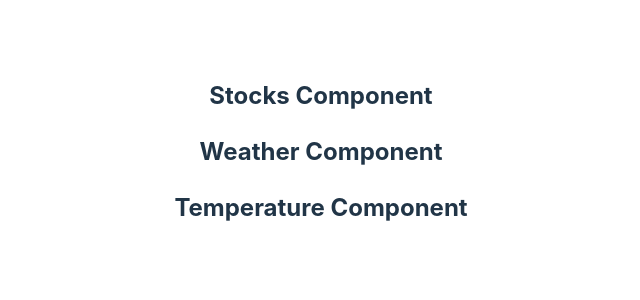
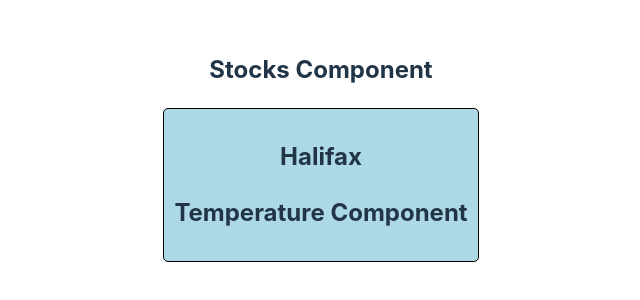
Before and after one commit to sphynxlee/NSCCAI2, a React (Vite) app in the folder AIPrg2/reactcontext/: page / in a window 1280 px wide. Shown: the part 248-548 px from the top of the page, without its empty margins (319-959 px from the left). Built offline with nearby package versions, Linux system fonts and the light colour scheme.

Commit message:
Refactor Weather component to include location and styling

```diff
--- a/AIPrg2/reactcontext/src/components/Weather/Weather.tsx
+++ b/AIPrg2/reactcontext/src/components/Weather/Weather.tsx
@@ -8,8 +8,10 @@ export default function Weather(): JSX.Element {
 
     return (
         <>
-            <h2>Weather Component</h2>
-            <Temperature />
+            <div style={{backgroundColor: 'lightblue', padding: '10px', margin: '10px', border: '1px solid black', borderRadius: '5px'}} >
+                <h2>Halifax</h2>
+                <Temperature />
+            </div>
         </>
     );
 
```
